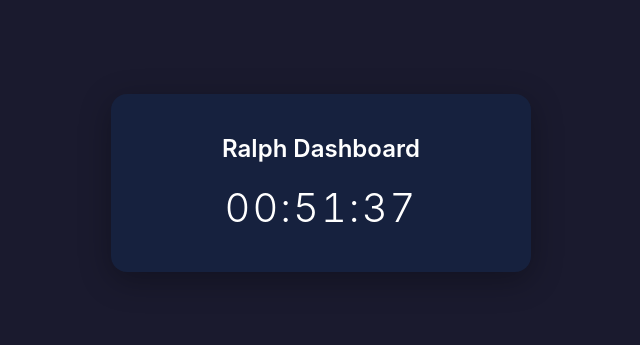
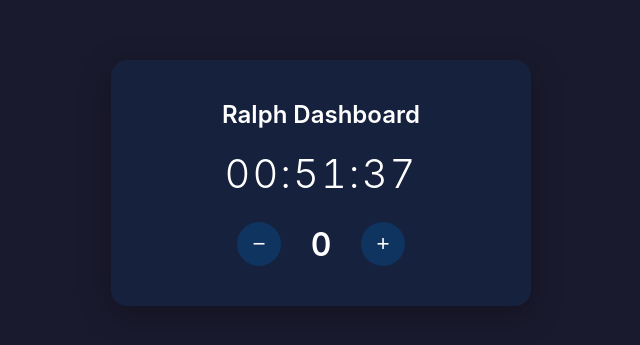
Before and after one commit to abe-ipynb/ralphbox2, a plain HTML site: page index.html in a window 1280 px wide. Shown: the part 217-562 px from the top of the page, without its empty margins (319-959 px from the left). Drawn offline with Linux system fonts and the light colour scheme.

Commit message:
ralph: story 3 - Counter Widget
Co-Authored-By: Claude Opus 4.6 <noreply@anthropic.com>

```diff
--- a/index.html
+++ b/index.html
@@ -39,12 +39,50 @@
             font-variant-numeric: tabular-nums;
             letter-spacing: 0.05em;
         }
+        .counter {
+            display: flex;
+            align-items: center;
+            justify-content: center;
+            gap: 16px;
+            margin-top: 24px;
+        }
+        .counter button {
+            background-color: #0f3460;
+            color: #ffffff;
+            border: none;
+            border-radius: 999px;
+            width: 44px;
+            height: 44px;
+            font-size: 1.4rem;
+            cursor: pointer;
+            display: flex;
+            align-items: center;
+            justify-content: center;
+            transition: background-color 0.2s;
+        }
+        .counter button:hover {
+            background-color: #1a4a8a;
+        }
+        .counter button:active {
+            background-color: #0a2540;
+        }
+        .counter-value {
+            font-size: 2rem;
+            font-weight: 600;
+            min-width: 48px;
+            font-variant-numeric: tabular-nums;
+        }
     </style>
 </head>
 <body>
     <div class="card">
         <h1>Ralph Dashboard</h1>
         <div class="clock" id="clock"></div>
+        <div class="counter">
+            <button onclick="changeCount(-1)" aria-label="Decrease">−</button>
+            <span class="counter-value" id="counter-value">0</span>
+            <button onclick="changeCount(1)" aria-label="Increase">+</button>
+        </div>
     </div>
     <script>
         function updateClock() {
@@ -56,6 +94,12 @@
         }
         updateClock();
         setInterval(updateClock, 1000);
+
+        var count = 0;
+        function changeCount(delta) {
+            count += delta;
+            document.getElementById('counter-value').textContent = count;
+        }
     </script>
 </body>
 </html>
```
Also changed, not shown: 1 other file.
